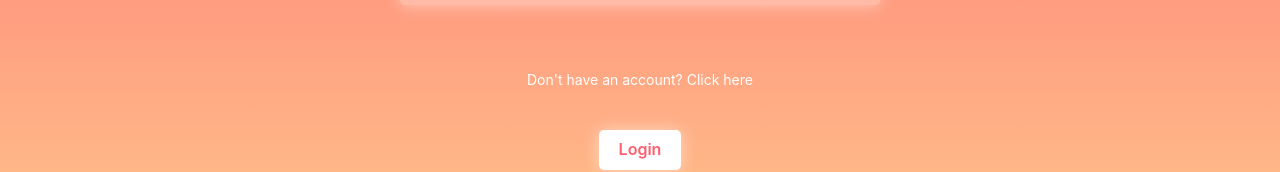
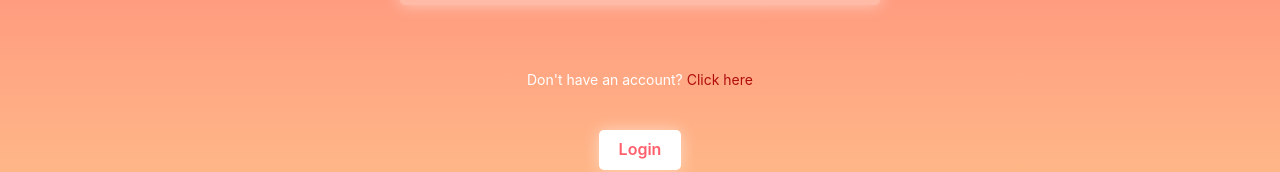
Before and after one commit to 490-Team-MAAKDE/490-Project, a React (Create React App) app in the folder Eye Candy Project/Code Design/Front-End/eye-candy/: page /login in a window 1280 px wide. In both pictures the pointer is over the link "Click here". Shown: the part 468-640 px from the top of the page. Built offline with nearby package versions, Linux system fonts and the light colour scheme; no server answers.

Commit message:
Login.css Change

```diff
--- a/Eye Candy Project/Code Design/Front-End/eye-candy/src/Pages/Login.css
+++ b/Eye Candy Project/Code Design/Front-End/eye-candy/src/Pages/Login.css
@@ -49,6 +49,11 @@
   transition: all 0.2s ease-in-out;
 }
 
+.form-container .click-here:hover {
+  transform: scale(0.98);
+  color: #b00d0d;
+}
+
 .form-container button:hover {
   background-color: #ff5f6d;
   color: #fff;
```
